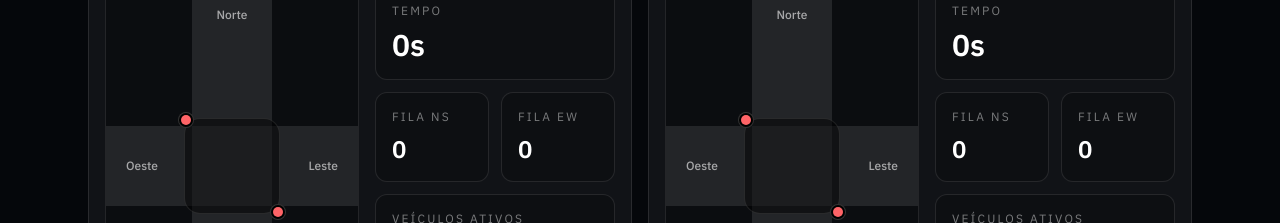
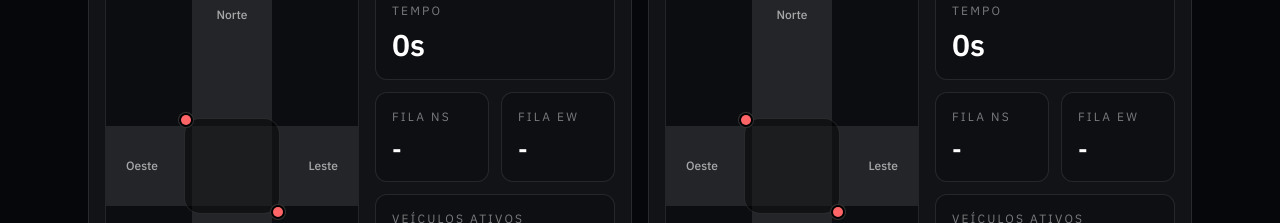
Before and after one commit to leandrolombaldo/traffic-lab, a Next.js app in the folder apps/web/: page / in a window 1280 px wide. Shown: the part 1440-1663 px from the top of the page. Built offline with nearby package versions, Linux system fonts and the light colour scheme.

Commit message:
fix: surface missing replay data clearly

```diff
--- a/apps/web/src/components/IntersectionReplay.tsx
+++ b/apps/web/src/components/IntersectionReplay.tsx
@@ -24,6 +24,16 @@ function clampIndex(index: number, points: TimeSeriesPoint[]) {
   return Math.max(0, Math.min(points.length - 1, index))
 }
 
+function hasReplayVisualData(points: TimeSeriesPoint[]) {
+  return points.some(
+    (point) =>
+      typeof point.queueNS === "number" ||
+      typeof point.queueEW === "number" ||
+      typeof point.vehicleCount === "number" ||
+      typeof point.trafficLightPhase === "string",
+  )
+}
+
 export function IntersectionReplay(props: { title: string; run: Run | null }) {
   const points = useMemo(() => props.run?.timeseries ?? [], [props.run])
   const [index, setIndex] = useState(0)
@@ -37,6 +47,7 @@ export function IntersectionReplay(props: { title: string; run: Run | null }) {
   const phase = phaseLabel(point?.trafficLightPhase)
   const isNsActive = point?.trafficLightPhase?.startsWith("0") || point?.trafficLightPhase?.startsWith("1")
   const isEwActive = point?.trafficLightPhase?.startsWith("2") || point?.trafficLightPhase?.startsWith("3")
+  const hasVisualData = hasReplayVisualData(points)
 
   useEffect(() => {
     setIndex(0)
@@ -97,6 +108,12 @@ export function IntersectionReplay(props: { title: string; run: Run | null }) {
         </div>
       </div>
 
+      {!hasVisualData && props.run ? (
+        <div className="mt-4 rounded-xl border border-amber-300/20 bg-amber-300/10 p-3 text-xs text-amber-100">
+          Este run não tem dados visuais de replay. Rode uma nova simulação pelo painel acima para gerar queueNS, queueEW, vehicleCount e trafficLightPhase.
+        </div>
+      ) : null}
+
       <div className="mt-4 grid gap-4 lg:grid-cols-[1fr_240px]">
         <div className="relative h-[360px] overflow-hidden rounded-xl border border-white/10 bg-black/30">
           <div className="absolute left-1/2 top-0 h-full w-20 -translate-x-1/2 bg-white/10" />
@@ -151,11 +168,11 @@ export function IntersectionReplay(props: { title: string; run: Run | null }) {
           <div className="grid grid-cols-2 gap-3">
             <div className="rounded-xl border border-white/10 bg-black/20 p-4">
               <div className="text-xs uppercase tracking-[0.18em] text-white/45">Fila NS</div>
-              <div className="mt-2 text-2xl font-semibold text-white">{nsQueue}</div>
+              <div className="mt-2 text-2xl font-semibold text-white">{hasVisualData ? nsQueue : "-"}</div>
             </div>
             <div className="rounded-xl border border-white/10 bg-black/20 p-4">
               <div className="text-xs uppercase tracking-[0.18em] text-white/45">Fila EW</div>
-              <div className="mt-2 text-2xl font-semibold text-white">{ewQueue}</div>
+              <div className="mt-2 text-2xl font-semibold text-white">{hasVisualData ? ewQueue : "-"}</div>
             </div>
           </div>
           <div className="rounded-xl border border-white/10 bg-black/20 p-4">
```
